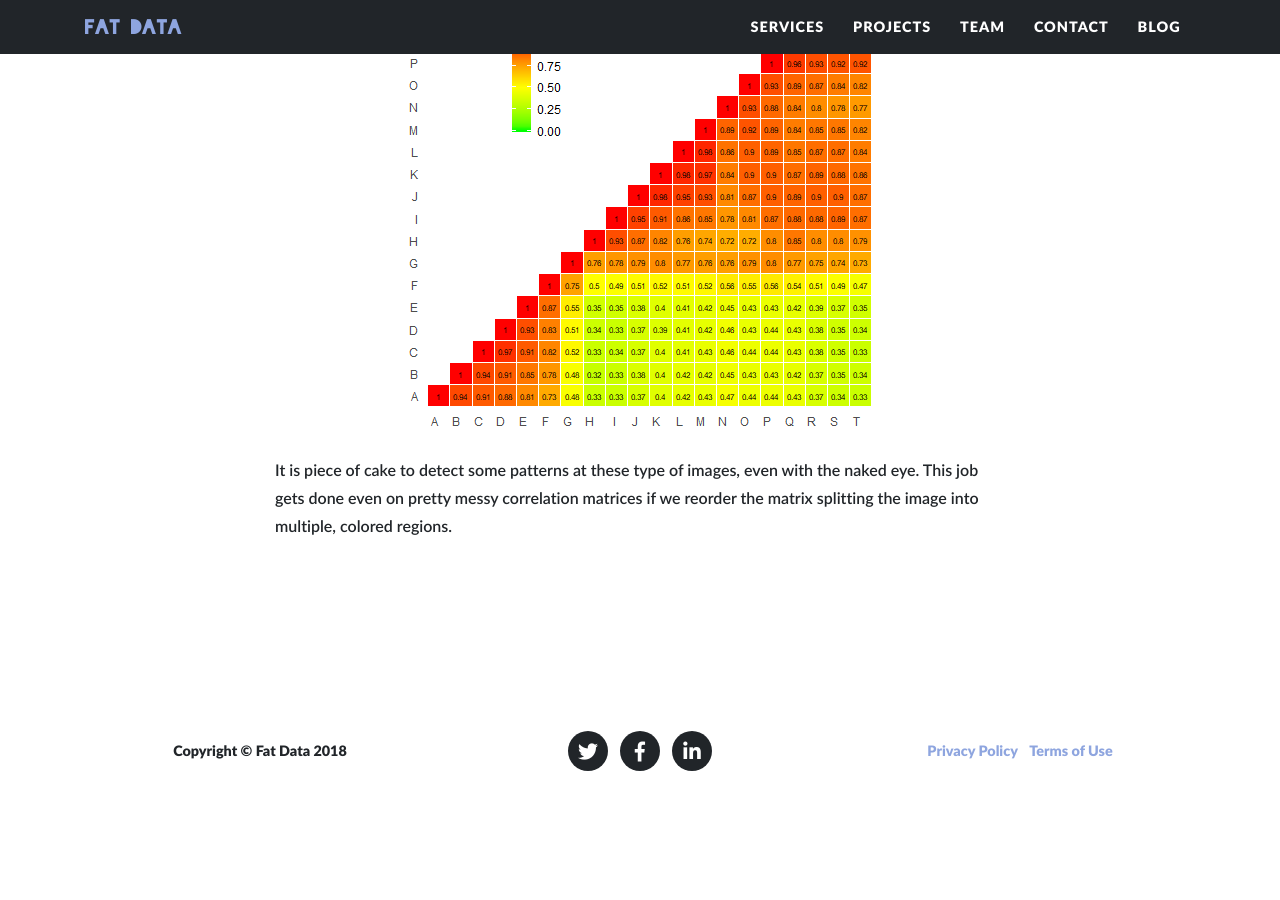
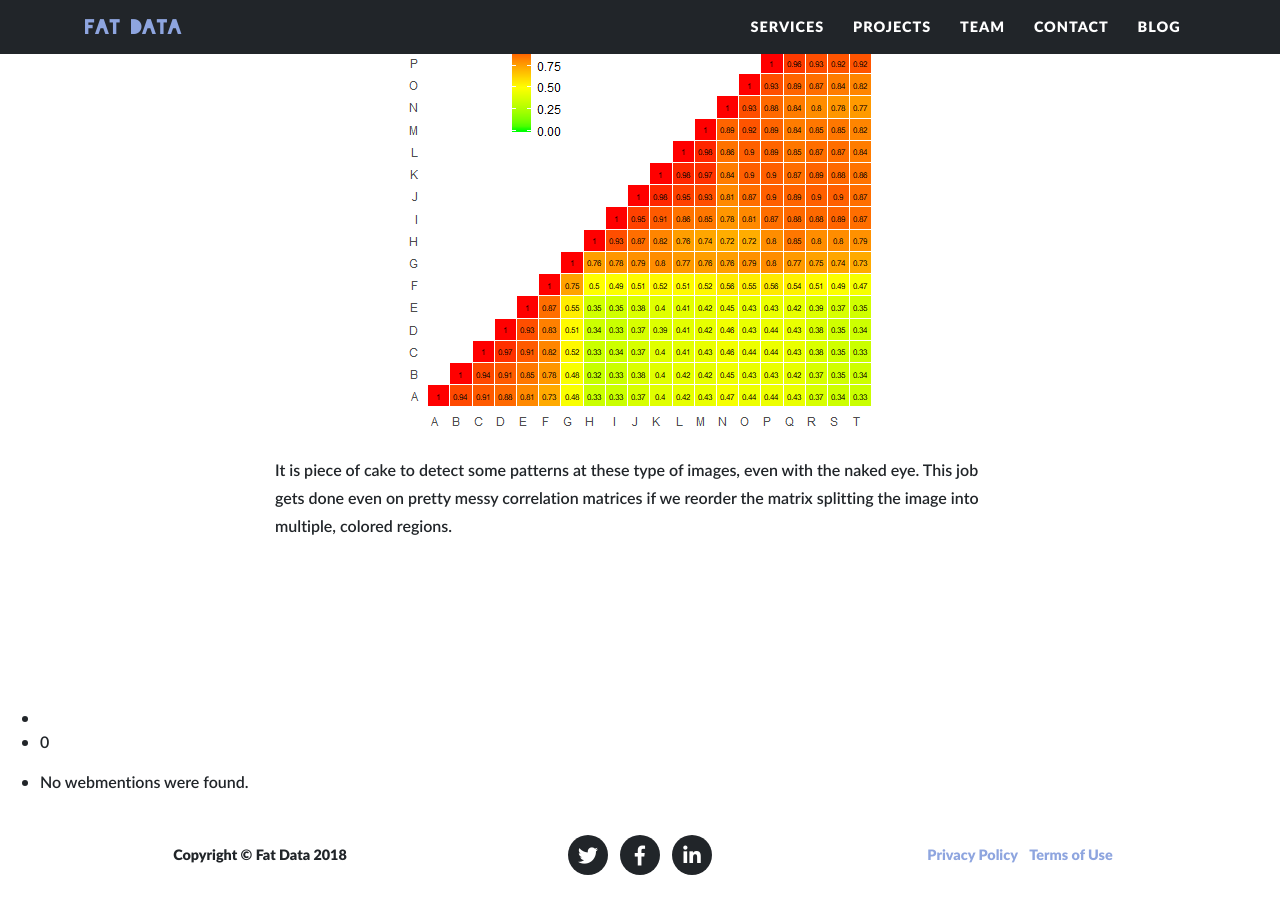
Before and after one commit to Mark-to-market/Mark-to-market.github.io, a Jekyll site: the page built from collections/_posts/2018-01-16-just-one-shot.md, in a window 1280 px wide and 900 px high, scrolled down 888 px. Built offline with Jekyll 4.4.1, drawn with Linux system fonts in a browser that asks for light colours; nearby versions of some CDN libraries; comment, search, counter and statistics services are not loaded; before the commit the page ends 1684 px from its top, so only the background shows below that.

Commit message:
Add webmention.js

```diff
--- a/_layouts/post.html
+++ b/_layouts/post.html
@@ -41,3 +41,11 @@ layout: default
   {%- endif -%}
   <a class="u-url" href="{{ page.url | absolute_url }}" hidden></a>
   </article>
+<script src="https://github.com/resonance-cascade/webmention.js/raw/master/webmention.js"></script>
+<ul class="webmentions count inline" id="{{ page.url | absolute_url }}">
+	<li><i class="icon-comment"></i></li>
+	<li>0</li>
+</ul>
+<ul class="webmentions links" id="{{ page.url | absolute_url }}">
+	<li>No webmentions were found.</li>
+</ul>
```
